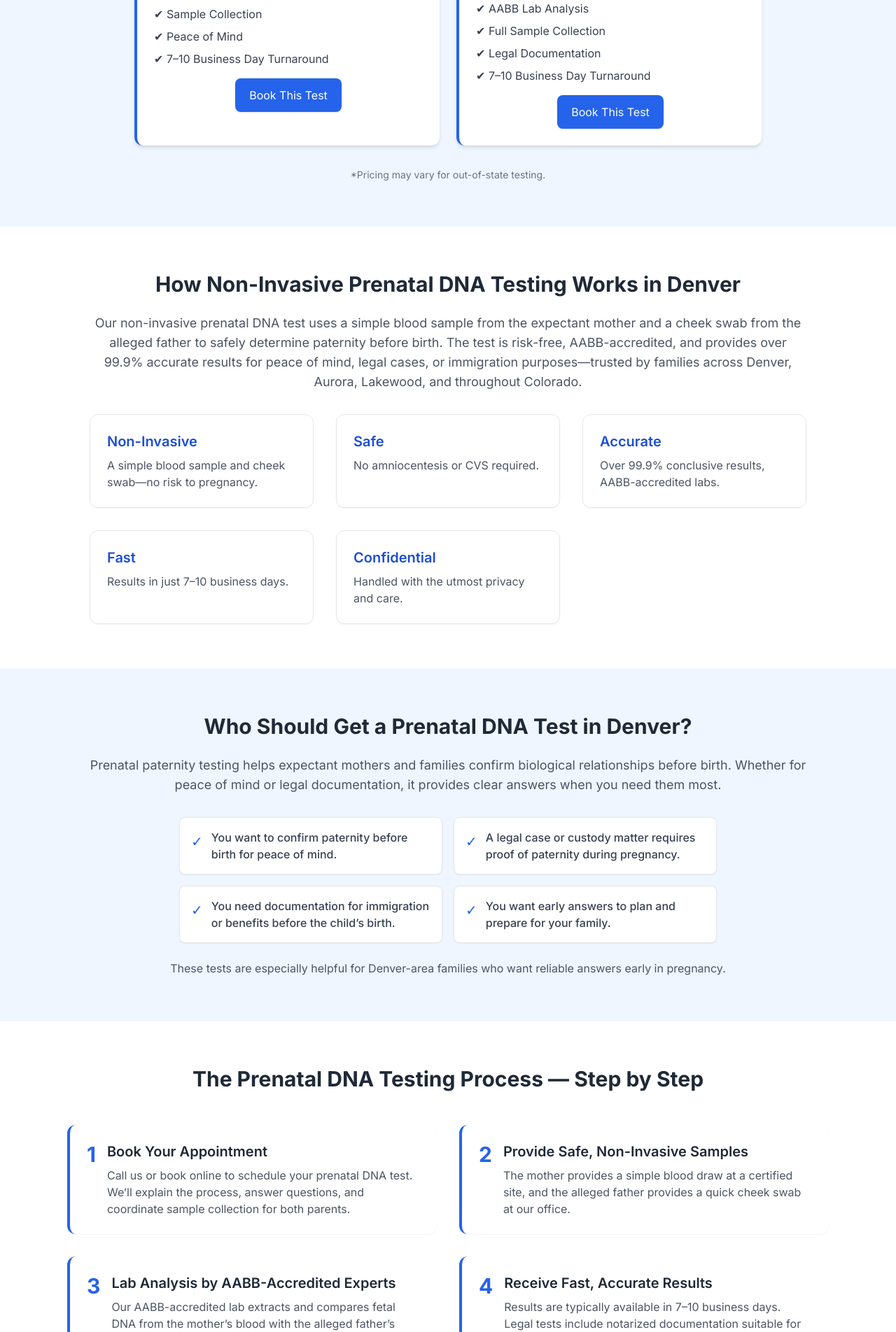
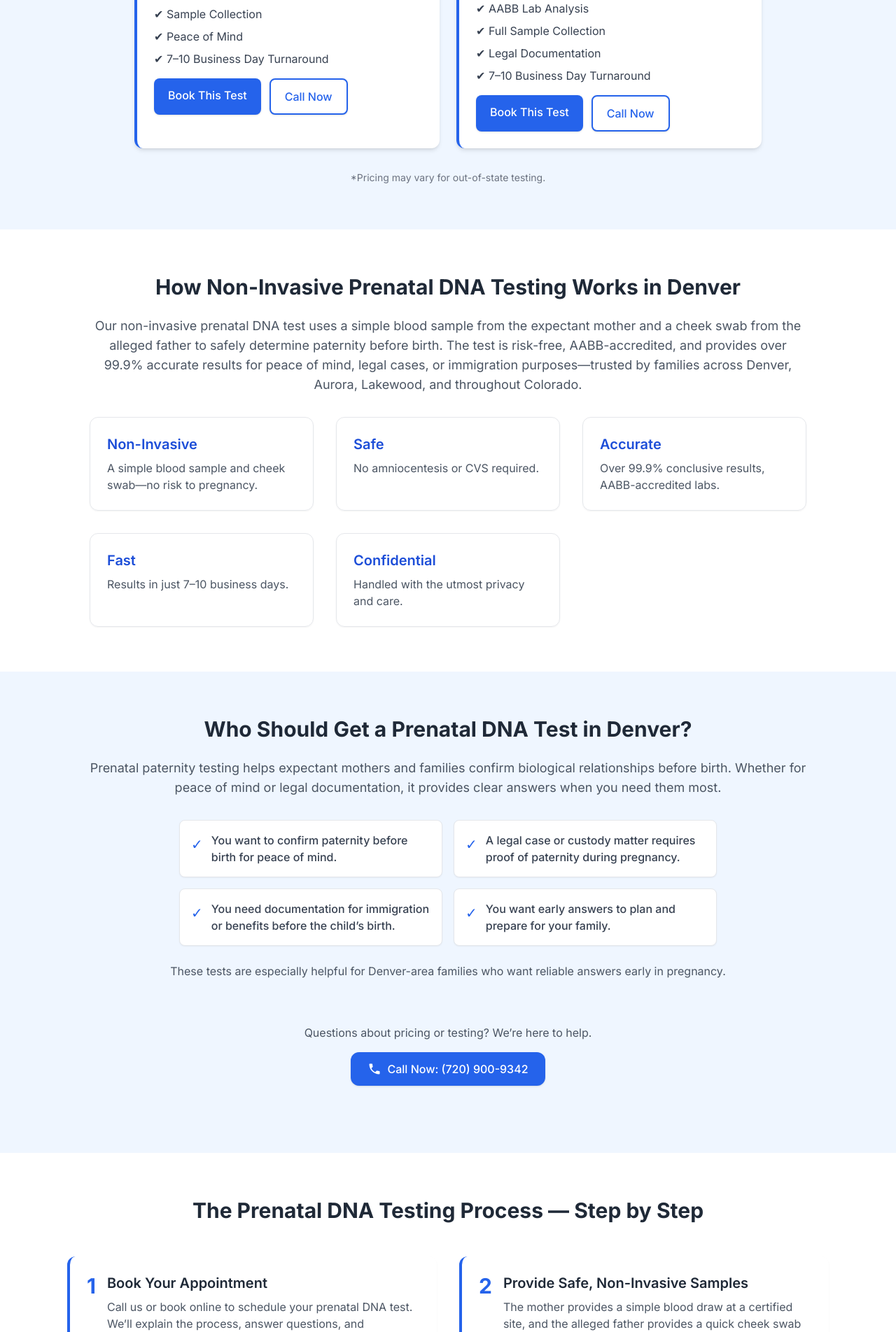
Before and after one commit to kodegeo/milehighdna, a React (Vite) app in the folder vite-milehighdna/: page /services/prenatal-paternity-testing in a window 1280 px wide. Shown: the part 1099-3003 px from the top of the page at 70% size. Built offline with nearby package versions, Linux system fonts and the light colour scheme; no server answers.

Commit message:
Update pages

```diff
--- a/vite-milehighdna/src/components/legalPaternity/Pricing.jsx
+++ b/vite-milehighdna/src/components/legalPaternity/Pricing.jsx
@@ -19,12 +19,31 @@ const Pricing = () => {
             <div className="flex flex-col sm:flex-row justify-center gap-4">
               <a
                 href="https://calendly.com/milehighdnatesting/legal-paternity-test"
-                className="bg-blue-600 text-white px-6 py-3 rounded-xl shadow hover:bg-blue-700 transition"
+                className="bg-blue-600 text-white px-6 py-3 rounded-xl shadow hover:bg-blue-700 transition font-medium"
               >
                 Book Now
               </a>
+              <a
+                href="tel:+17209009342"
+                onClick={() => { window.dataLayer = window.dataLayer || []; window.dataLayer.push({ event: "phone_click", phone_number: "720-900-9342" }); }}
+                className="bg-white text-blue-600 border-2 border-blue-600 px-6 py-3 rounded-xl shadow hover:bg-blue-50 transition font-medium"
+              >
+                Call Now
+              </a>
             </div>
           </div>
+
+          <p className="text-gray-600 mt-8 mb-4">Questions about pricing or testing? We’re here to help.</p>
+          <a
+            href="tel:+17209009342"
+            onClick={() => { window.dataLayer = window.dataLayer || []; window.dataLayer.push({ event: "phone_click", phone_number: "720-900-9342" }); }}
+            className="inline-flex items-center gap-2 bg-blue-600 text-white px-6 py-3 rounded-xl shadow hover:bg-blue-700 transition font-medium"
+          >
+            <svg className="w-5 h-5" fill="currentColor" viewBox="0 0 24 24" aria-hidden="true">
+              <path d="M6.62 10.79c1.44 2.83 3.76 5.14 6.59 6.59l2.2-2.2c.27-.27.67-.36 1.02-.24 1.12.37 2.33.57 3.57.57.55 0 1 .45 1 1V20c0 .55-.45 1-1 1-9.39 0-17-7.61-17-17 0-.55.45-1 1-1h3.5c.55 0 1 .45 1 1 0 1.25.2 2.45.57 3.57.11.35.03.74-.25 1.02l-2.2 2.2z"/>
+            </svg>
+            Call Now: (720) 900-9342
+          </a>
 
         </div>
       </section>
--- a/vite-milehighdna/src/components/prenatal/PrenatalPricing.jsx
+++ b/vite-milehighdna/src/components/prenatal/PrenatalPricing.jsx
@@ -25,12 +25,21 @@ const PrenatalPricing = () => {
               <li>✔ Peace of Mind</li>
               <li>✔ 7–10 Business Day Turnaround</li>
             </ul>
+            <div className="flex flex-wrap gap-3">
               <a
                 href="https://calendly.com/milehighdnatesting/noninvasive-prenatal-paternity"
-              className="inline-block bg-blue-600 text-white px-5 py-3 rounded-lg shadow hover:bg-blue-700 transition"
+                className="inline-block bg-blue-600 text-white px-5 py-3 rounded-lg shadow hover:bg-blue-700 transition font-medium"
               >
                 Book This Test
               </a>
+              <a
+                href="tel:+17209009342"
+                onClick={() => { window.dataLayer = window.dataLayer || []; window.dataLayer.push({ event: "phone_click", phone_number: "720-900-9342" }); }}
+                className="inline-block bg-white text-blue-600 border-2 border-blue-600 px-5 py-3 rounded-lg shadow hover:bg-blue-50 transition font-medium"
+              >
+                Call Now
+              </a>
+            </div>
           </div>
 
           <div className="bg-white rounded-xl shadow-md border-l-4 border-blue-600 p-6">
@@ -47,12 +56,21 @@ const PrenatalPricing = () => {
               <li>✔ Legal Documentation</li>
               <li>✔ 7–10 Business Day Turnaround</li>
             </ul>
+            <div className="flex flex-wrap gap-3">
               <a
                 href="https://calendly.com/milehighdnatesting/noninvasive-prenatal-paternity"
-              className="inline-block bg-blue-600 text-white px-5 py-3 rounded-lg shadow hover:bg-blue-700 transition"
+                className="inline-block bg-blue-600 text-white px-5 py-3 rounded-lg shadow hover:bg-blue-700 transition font-medium"
               >
                 Book This Test
               </a>
+              <a
+                href="tel:+17209009342"
+                onClick={() => { window.dataLayer = window.dataLayer || []; window.dataLayer.push({ event: "phone_click", phone_number: "720-900-9342" }); }}
+                className="inline-block bg-white text-blue-600 border-2 border-blue-600 px-5 py-3 rounded-lg shadow hover:bg-blue-50 transition font-medium"
+              >
+                Call Now
+              </a>
+            </div>
           </div>
         </div>
 
--- a/vite-milehighdna/src/components/prenatal/PrenatalWhoNeedsTest.jsx
+++ b/vite-milehighdna/src/components/prenatal/PrenatalWhoNeedsTest.jsx
@@ -33,7 +33,25 @@ const PrenatalWhoNeedsTest = () => {
         <p className="mt-6 text-gray-600">
           These tests are especially helpful for Denver-area families who want reliable answers early in pregnancy.
         </p>
+
+        <div className="bg-blue-50 text-center py-8 px-6">
+        <p className="text-gray-600 mt-8 mb-4">Questions about pricing or testing? We’re here to help.</p>
+        <a
+          href="tel:+17209009342"
+          onClick={() => { window.dataLayer = window.dataLayer || []; window.dataLayer.push({ event: "phone_click", phone_number: "720-900-9342" }); }}
+          className="inline-flex items-center gap-2 bg-blue-600 text-white px-6 py-3 rounded-xl shadow hover:bg-blue-700 transition font-medium"
+        >
+          <svg className="w-5 h-5" fill="currentColor" viewBox="0 0 24 24" aria-hidden="true">
+            <path d="M6.62 10.79c1.44 2.83 3.76 5.14 6.59 6.59l2.2-2.2c.27-.27.67-.36 1.02-.24 1.12.37 2.33.57 3.57.57.55 0 1 .45 1 1V20c0 .55-.45 1-1 1-9.39 0-17-7.61-17-17 0-.55.45-1 1-1h3.5c.55 0 1 .45 1 1 0 1.25.2 2.45.57 3.57.11.35.03.74-.25 1.02l-2.2 2.2z"/>
+          </svg>
+          Call Now: (720) 900-9342
+        </a>
       </div>
+
+
+      </div>
+
+
     </section>
   );
 };
--- a/vite-milehighdna/src/components/prenatal/PrenatalWhyChooseUs.jsx
+++ b/vite-milehighdna/src/components/prenatal/PrenatalWhyChooseUs.jsx
@@ -51,6 +51,21 @@ const PrenatalWhyChooseUs = () => {
             </div>
           ))}
         </div>
+
+        <div className="bg-blue-50 text-center py-8 px-6">
+        <p className="text-gray-600 mt-8 mb-4">Questions about pricing or testing? We’re here to help.</p>
+        <a
+          href="tel:+17209009342"
+          onClick={() => { window.dataLayer = window.dataLayer || []; window.dataLayer.push({ event: "phone_click", phone_number: "720-900-9342" }); }}
+          className="inline-flex items-center gap-2 bg-blue-600 text-white px-6 py-3 rounded-xl shadow hover:bg-blue-700 transition font-medium"
+        >
+          <svg className="w-5 h-5" fill="currentColor" viewBox="0 0 24 24" aria-hidden="true">
+            <path d="M6.62 10.79c1.44 2.83 3.76 5.14 6.59 6.59l2.2-2.2c.27-.27.67-.36 1.02-.24 1.12.37 2.33.57 3.57.57.55 0 1 .45 1 1V20c0 .55-.45 1-1 1-9.39 0-17-7.61-17-17 0-.55.45-1 1-1h3.5c.55 0 1 .45 1 1 0 1.25.2 2.45.57 3.57.11.35.03.74-.25 1.02l-2.2 2.2z"/>
+          </svg>
+          Call Now: (720) 900-9342
+        </a>
+      </div>
+
       </div>
     </section>
   );
--- a/vite-milehighdna/src/pages/Services.jsx
+++ b/vite-milehighdna/src/pages/Services.jsx
@@ -195,12 +195,24 @@ const Services = () => {
                     </span>
                   )}
                   <p className="text-gray-600 mb-4">{service.description}</p>
+                  <div className="flex flex-wrap items-center gap-3">
                     <Link
                       to={service.link}
                       className="text-[#2C6FA6] hover:text-[#7DB9E8] font-semibold transition duration-300"
                     >
                       Learn More →
                     </Link>
+                    <a
+                      href="tel:+17209009342"
+                      onClick={() => {
+                        window.dataLayer = window.dataLayer || [];
+                        window.dataLayer.push({ event: "phone_click", phone_number: "720-900-9342" });
+                      }}
+                      className="text-[#2C6FA6] hover:text-[#7DB9E8] font-semibold transition duration-300 inline-flex items-center gap-1"
+                    >
+                      Call Now
+                    </a>
+                  </div>
                 </div>
               </div>
             ))}
@@ -210,6 +222,20 @@ const Services = () => {
       {/* MID-PAGE BOOKING CTA */}
       <div className="section-padding">
         <div className="container mx-auto px-4 text-center">
+          <p className="text-gray-600 mb-4">Questions about pricing or testing? We’re here to help.</p>
+          <a
+            href="tel:+17209009342"
+            onClick={() => {
+              window.dataLayer = window.dataLayer || [];
+              window.dataLayer.push({ event: "phone_click", phone_number: "720-900-9342" });
+            }}
+            className="inline-flex items-center gap-2 bg-blue-600 text-white px-6 py-3 rounded-xl shadow hover:bg-blue-700 transition font-medium mb-10"
+          >
+            <svg className="w-5 h-5" fill="currentColor" viewBox="0 0 24 24" aria-hidden="true">
+              <path d="M6.62 10.79c1.44 2.83 3.76 5.14 6.59 6.59l2.2-2.2c.27-.27.67-.36 1.02-.24 1.12.37 2.33.57 3.57.57.55 0 1 .45 1 1V20c0 .55-.45 1-1 1-9.39 0-17-7.61-17-17 0-.55.45-1 1-1h3.5c.55 0 1 .45 1 1 0 1.25.2 2.45.57 3.57.11.35.03.74-.25 1.02l-2.2 2.2z"/>
+            </svg>
+            Call Now: (720) 900-9342
+          </a>
           <h2 className="text-3xl font-bold mb-4">Ready to Book Your DNA Test?</h2>
           <p className="text-gray-700 mb-6 max-w-2xl mx-auto">
             Many visitors are ready to book after choosing a service—so you can secure your appointment right here.
@@ -253,9 +279,9 @@ const Services = () => {
 
       {/* Testimonials */}
       <div className="section-padding section-bg-alt">
-        <div className="container mx-auto px-4">
+        <div className="container mx-auto px-4 text-center">
           <h2 className="text-3xl font-bold text-center mb-12">What Our Clients Say</h2>
-          <div className="grid grid-cols-1 md:grid-cols-2 gap-8">
+          <div className="flex flex-wrap justify-center gap-8">
             {[
               {
                 name: 'Tamara Argueta',
@@ -274,10 +300,10 @@ const Services = () => {
                 href={testimonial.sourceUrl}
                 target="_blank"
                 rel="noopener noreferrer"
-                className="h-full"
+                className="block w-full max-w-xl mx-auto"
               >
-                <div className="card h-full flex flex-col p-6">
-                  <div className="mb-4">
+                <div className="card h-full flex flex-col p-6 text-center">
+                  <div className="mb-4 flex justify-center">
                     <img
                       src="/images/5-star-rating.svg"
                       alt="5 star rating"
--- a/vite-milehighdna/src/pages/services/LegalPaternityTesting.jsx
+++ b/vite-milehighdna/src/pages/services/LegalPaternityTesting.jsx
@@ -205,22 +205,34 @@ const LegalPaternityTesting = () => {
           {
             title: "Child Custody & Visitation",
             description:
-              "Establish paternity for custody or visitation disputes across Colorado."
+              "Establish paternity for custody or visitation disputes across Colorado courts."
           },
           {
             title: "Child Support Enforcement",
             description:
-              "Provide AABB-accredited proof of paternity for court-ordered child support."
+              "Provide AABB-accredited proof of paternity for court-ordered child support cases."
           },
           {
             title: "Birth Certificate Updates",
             description:
-              "Amend or add the father’s name with legally valid results."
+              "Amend or add the father’s name to a birth certificate using legally admissible DNA results."
           },
           {
             title: "Guardianship & Inheritance",
             description:
-              "Confirm biological relationships for guardianship, probate, or estate cases."
+              "Confirm biological relationships for guardianship, probate, or estate matters requiring legal documentation."
+          },
+
+          // NEW — strong indexing & intent signals
+          {
+            title: "Immigration & Government Requirements",
+            description:
+              "Meet USCIS and other government documentation standards when DNA evidence is required for immigration or citizenship cases."
+          },
+          {
+            title: "Court-Admissible DNA Results",
+            description:
+              "Legal paternity testing is required whenever results may be submitted to a judge, attorney, or government agency. All collections follow strict chain-of-custody procedures."
           }
         ]}
       />
@@ -245,7 +257,21 @@ const LegalPaternityTesting = () => {
               "Get your certified results in 3–5 business days, admissible in court."
           }
         ]}
-      />
+        />
+
+      <div className="bg-[#F5F7FA] text-center py-8 px-6">
+        <p className="text-gray-600 mt-8 mb-4">Questions about pricing or testing? We’re here to help.</p>
+        <a
+          href="tel:+17209009342"
+          onClick={() => { window.dataLayer = window.dataLayer || []; window.dataLayer.push({ event: "phone_click", phone_number: "720-900-9342" }); }}
+          className="inline-flex items-center gap-2 bg-blue-600 text-white px-6 py-3 rounded-xl shadow hover:bg-blue-700 transition font-medium"
+        >
+          <svg className="w-5 h-5" fill="currentColor" viewBox="0 0 24 24" aria-hidden="true">
+            <path d="M6.62 10.79c1.44 2.83 3.76 5.14 6.59 6.59l2.2-2.2c.27-.27.67-.36 1.02-.24 1.12.37 2.33.57 3.57.57.55 0 1 .45 1 1V20c0 .55-.45 1-1 1-9.39 0-17-7.61-17-17 0-.55.45-1 1-1h3.5c.55 0 1 .45 1 1 0 1.25.2 2.45.57 3.57.11.35.03.74-.25 1.02l-2.2 2.2z"/>
+          </svg>
+          Call Now: (720) 900-9342
+        </a>
+      </div>
 
       {/* INLINE BOOKING CTA */}
       <section className="py-12 px-6 bg-blue-50 text-center">
```
Lines whose indentation alone changed are shown as unchanged.
